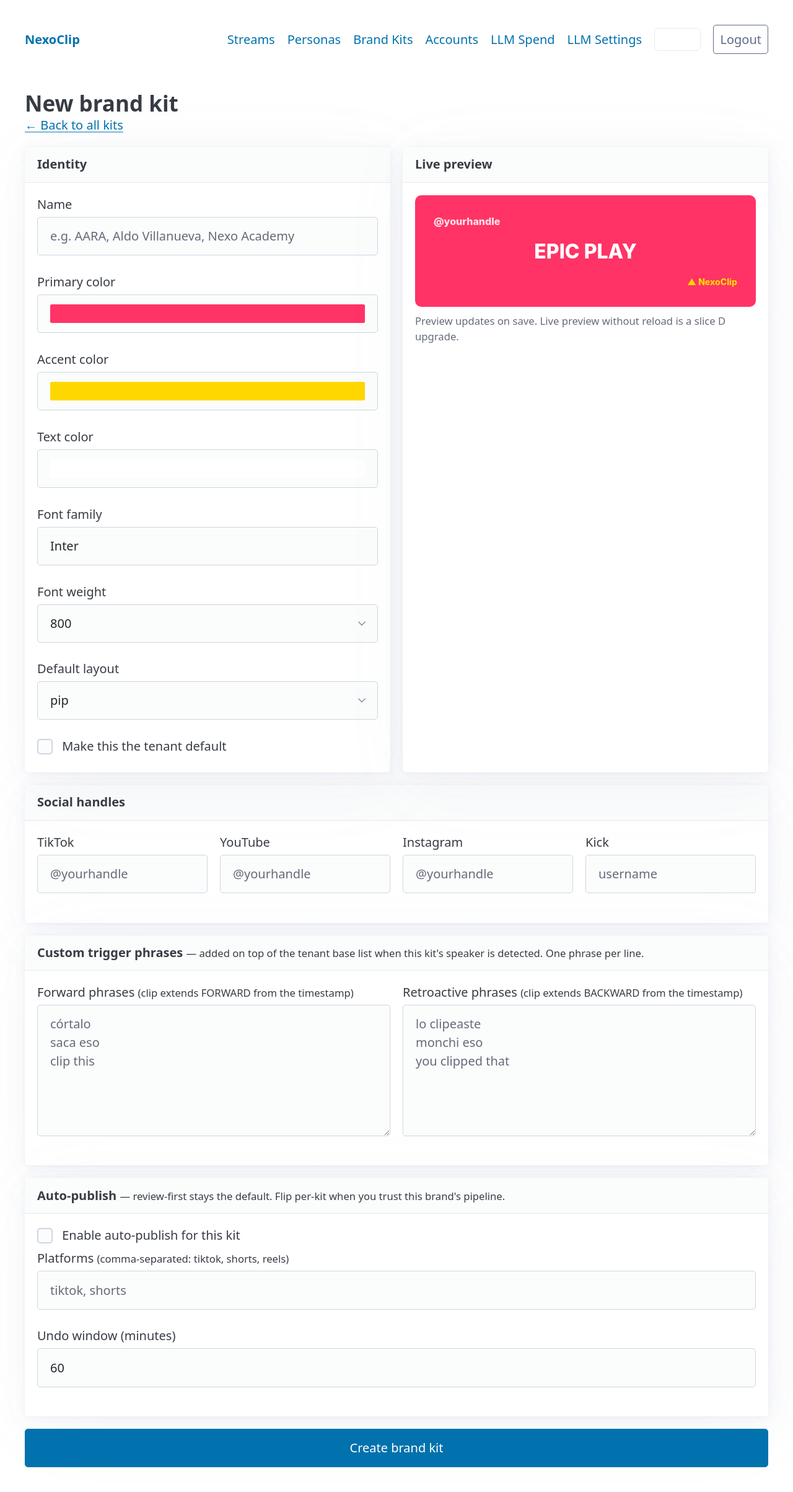
After one commit to picassoglitch/NexoClip, a Python web app: template nexoclip/api/templates/brand_kit_edit.html in a window 1280 px wide. The commit adds this page. Shown: the whole page at 62% size. Run offline with Jinja, Linux system fonts and the light colour scheme; the template is opened without the code that fills it, so the values that code supplies are empty; some libraries are stand-ins or nearby versions.

Commit message:
ui: brand-kit CRUD dashboard pages + nav link
Slice C.3 closes out the brand-kits feature. Operator can now:
  - Browse all kits at /dashboard/brand-kits with name + color swatches
    + trigger-phrase counts + auto-publish status + a Make-default
    button per row.
  - Create a kit at /dashboard/brand-kits/new with color pickers (native
    <input type=color>), font + weight, default layout, social handles,
    custom trigger phrases (textareas, one phrase per line), and per-kit
    auto-publish opt-in (default OFF — review-first remains the spec
    hard rule).
  - Edit existing kits at /dashboard/brand-kits/<id> — same form, pre-
    populated. Includes a live preview tile showing the chosen colors,
    font, and handle.
  - Set a kit as the tenant default via POST /brand-kits/<id>/default,
    which atomically demotes any prior default via the repo's
    set_default() helper.
  - Delete a kit. ON DELETE SET NULL on speakers.preferred_brand_kit_id
    keeps assigned speakers from breaking — they fall back to tenant
    default.

Nav link added to base.html between Personas and Accounts. The live
preview is static for now (slice D upgrades it to update on color
picker change without reload, when AI logo generation lands).

Tests: 8 new — list empty state, create form renders, three-step
create→list→edit round-trip, partial update, set-default flip,
delete, cross-tenant 404 isolation, unknown-kit 404 on the default
flip. Hits the real endpoints via httpx + ASGITransport, asserts
against the repo, and verifies tenant isolation (Bob can't touch
Alice's kit even by guessing the id).

```diff
--- a/nexoclip/api/templates/base.html
+++ b/nexoclip/api/templates/base.html
@@ -66,6 +66,7 @@
       <ul>
         <li><a href="/dashboard/streams">Streams</a></li>
         <li><a href="/dashboard/personas">Personas</a></li>
+        <li><a href="/dashboard/brand-kits">Brand Kits</a></li>
         <li><a href="/dashboard/connected-accounts">Accounts</a></li>
         <li><a href="/dashboard/llm-calls">LLM Spend</a></li>
         <li><a href="/dashboard/settings/llm">LLM Settings</a></li>
--- /dev/null
+++ b/nexoclip/api/templates/brand_kit_edit.html
@@ -0,0 +1,158 @@
+{% extends "base.html" %}
+{% block title %}{% if kit %}{{ kit.name }} - Brand Kit{% else %}New Brand Kit{% endif %} - NexoClip{% endblock %}
+{% block content %}
+<hgroup>
+  <h2>{% if kit %}Edit brand kit: {{ kit.name }}{% else %}New brand kit{% endif %}</h2>
+  <p>
+    <a href="/dashboard/brand-kits">← Back to all kits</a>
+    {% if kit %}&middot; <code>{{ kit.id }}</code>{% endif %}
+  </p>
+</hgroup>
+
+<form action="{% if kit %}/dashboard/brand-kits/{{ kit.id }}{% else %}/dashboard/brand-kits{% endif %}" method="post">
+  <div class="grid">
+
+    <article>
+      <header><strong>Identity</strong></header>
+
+      <label>Name
+        <input type="text" name="name" required
+               value="{{ kit.name if kit else '' }}"
+               placeholder="e.g. AARA, Aldo Villanueva, Nexo Academy">
+      </label>
+
+      <label>Primary color
+        <input type="color" name="primary_color"
+               value="{{ kit.primary_color if kit else '#FF3366' }}">
+      </label>
+
+      <label>Accent color
+        <input type="color" name="accent_color"
+               value="{{ kit.accent_color if kit else '#FFD700' }}">
+      </label>
+
+      <label>Text color
+        <input type="color" name="text_color"
+               value="{{ kit.text_color if kit else '#FFFFFF' }}">
+      </label>
+
+      <label>Font family
+        <input type="text" name="font_family"
+               value="{{ kit.font_family if kit else 'Inter' }}"
+               placeholder="Inter / Roboto / Montserrat / ...">
+      </label>
+
+      <label>Font weight
+        <select name="font_weight">
+          {% for w in [400, 500, 600, 700, 800, 900] %}
+          <option value="{{ w }}" {% if kit and kit.font_weight == w %}selected{% elif not kit and w == 800 %}selected{% endif %}>
+            {{ w }}
+          </option>
+          {% endfor %}
+        </select>
+      </label>
+
+      <label>Default layout
+        <select name="default_layout">
+          {% for layout in ['pip', 'split_stack', 'blurred_bg'] %}
+          <option value="{{ layout }}" {% if kit and kit.default_layout == layout %}selected{% elif not kit and layout == 'pip' %}selected{% endif %}>
+            {{ layout }}
+          </option>
+          {% endfor %}
+        </select>
+      </label>
+
+      {% if not kit %}
+      <label>
+        <input type="checkbox" name="is_default" value="1">
+        Make this the tenant default
+      </label>
+      {% endif %}
+    </article>
+
+    <article>
+      <header><strong>Live preview</strong></header>
+      <div id="preview" style="background: {{ kit.primary_color if kit else '#FF3366' }}; color: {{ kit.text_color if kit else '#FFFFFF' }}; font-family: {{ kit.font_family if kit else 'Inter' }}; font-weight: {{ kit.font_weight if kit else 800 }}; padding: 1.5rem; border-radius: 0.5rem; min-height: 180px; display: flex; flex-direction: column; justify-content: space-between;">
+        <div style="font-size: 0.8rem; opacity: 0.85;">@yourhandle</div>
+        <div style="font-size: 1.6rem; text-align: center;">EPIC PLAY</div>
+        <div style="font-size: 0.7rem; text-align: right; color: {{ kit.accent_color if kit else '#FFD700' }};">▲ NexoClip</div>
+      </div>
+      <small style="display: block; margin-top: 0.5rem; color: var(--pico-muted-color);">Preview updates on save. Live preview without reload is a slice D upgrade.</small>
+    </article>
+
+  </div>
+
+  <article>
+    <header><strong>Social handles</strong></header>
+    <div class="grid">
+      <label>TikTok
+        <input type="text" name="handle_tiktok"
+               value="{{ kit.handle_tiktok if kit else '' }}" placeholder="@yourhandle">
+      </label>
+      <label>YouTube
+        <input type="text" name="handle_youtube"
+               value="{{ kit.handle_youtube if kit else '' }}" placeholder="@yourhandle">
+      </label>
+      <label>Instagram
+        <input type="text" name="handle_instagram"
+               value="{{ kit.handle_instagram if kit else '' }}" placeholder="@yourhandle">
+      </label>
+      <label>Kick
+        <input type="text" name="handle_kick"
+               value="{{ kit.handle_kick if kit else '' }}" placeholder="username">
+      </label>
+    </div>
+  </article>
+
+  <article>
+    <header>
+      <strong>Custom trigger phrases</strong>
+      <small> — added on top of the tenant base list when this kit's speaker is detected. One phrase per line.</small>
+    </header>
+    <div class="grid">
+      <label>Forward phrases <small>(clip extends FORWARD from the timestamp)</small>
+        <textarea name="forward_phrases" rows="6" placeholder="córtalo&#10;saca eso&#10;clip this">{{ kit.custom_trigger_phrases.forward|join('\n') if kit else '' }}</textarea>
+      </label>
+      <label>Retroactive phrases <small>(clip extends BACKWARD from the timestamp)</small>
+        <textarea name="retroactive_phrases" rows="6" placeholder="lo clipeaste&#10;monchi eso&#10;you clipped that">{{ kit.custom_trigger_phrases.retroactive|join('\n') if kit else '' }}</textarea>
+      </label>
+    </div>
+  </article>
+
+  <article>
+    <header>
+      <strong>Auto-publish</strong>
+      <small> — review-first stays the default. Flip per-kit when you trust this brand's pipeline.</small>
+    </header>
+    <label>
+      <input type="checkbox" name="auto_publish_enabled" value="1"
+             {% if kit and kit.auto_publish_enabled %}checked{% endif %}>
+      Enable auto-publish for this kit
+    </label>
+    <label>Platforms <small>(comma-separated: tiktok, shorts, reels)</small>
+      <input type="text" name="auto_publish_platforms"
+             value="{{ kit.auto_publish_platforms|join(', ') if kit else '' }}"
+             placeholder="tiktok, shorts">
+    </label>
+    <label>Undo window (minutes)
+      <input type="number" name="auto_publish_delay_min" min="0" max="1440"
+             value="{{ kit.auto_publish_delay_min if kit else 60 }}">
+    </label>
+  </article>
+
+  <div style="display: flex; gap: 1rem; align-items: center;">
+    <button type="submit">{% if kit %}Save changes{% else %}Create brand kit{% endif %}</button>
+    {% if kit and not kit.is_default %}
+    <form action="/dashboard/brand-kits/{{ kit.id }}/default" method="post" style="display:inline;">
+      <button type="submit" class="secondary">Make tenant default</button>
+    </form>
+    {% endif %}
+    {% if kit %}
+    <form action="/dashboard/brand-kits/{{ kit.id }}/delete" method="post" style="display:inline; margin-left: auto;"
+          onsubmit="return confirm('Delete this brand kit? Speakers using it will fall back to tenant default.');">
+      <button type="submit" class="contrast outline">Delete</button>
+    </form>
+    {% endif %}
+  </div>
+</form>
+{% endblock %}
```
Also changed, not shown: nexoclip/api/routers/dashboard.py (+180 -0 lines), nexoclip/api/templates/brand_kits.html (added, +80 -0 lines), tests/api/test_brand_kits.py (added, +218 -0 lines).
